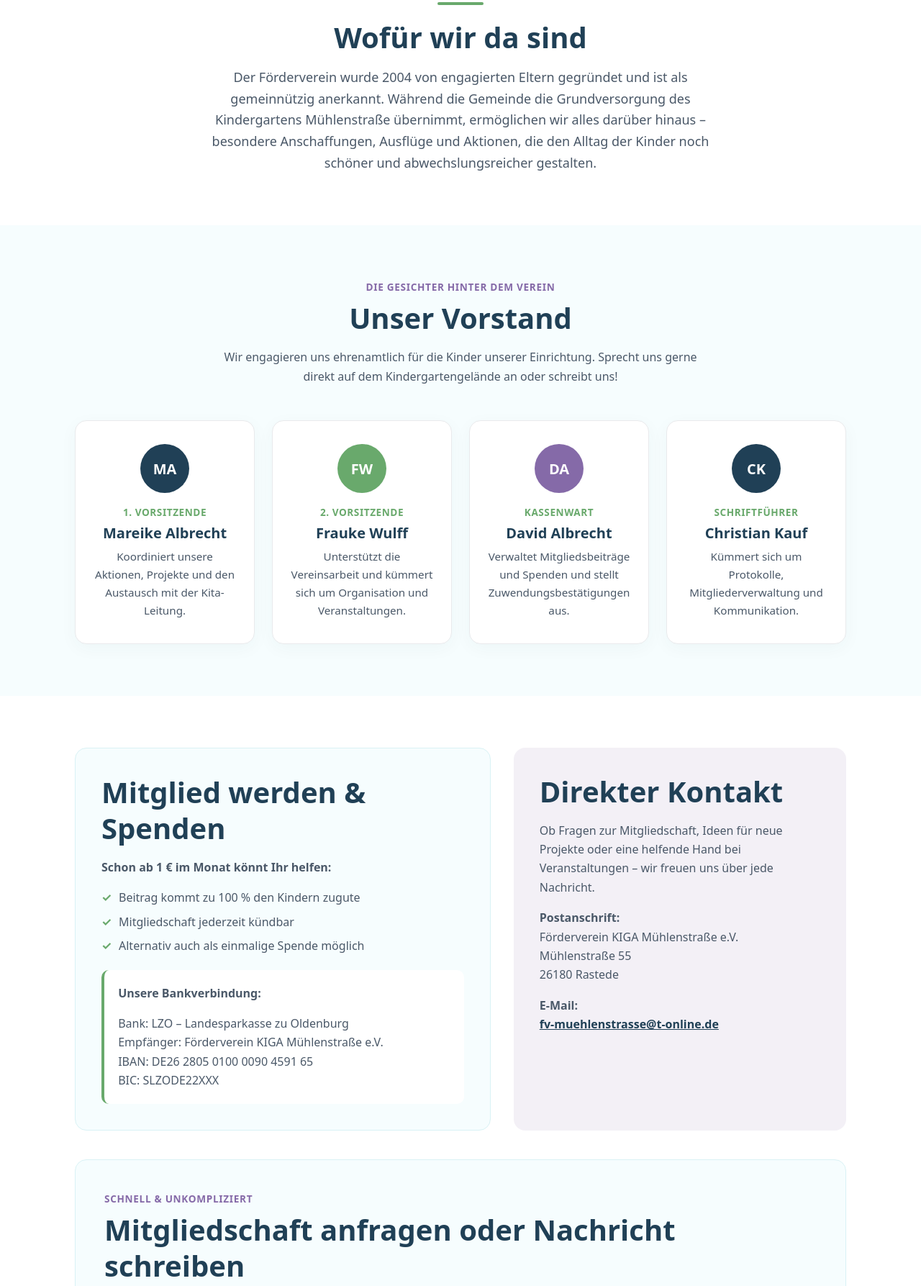
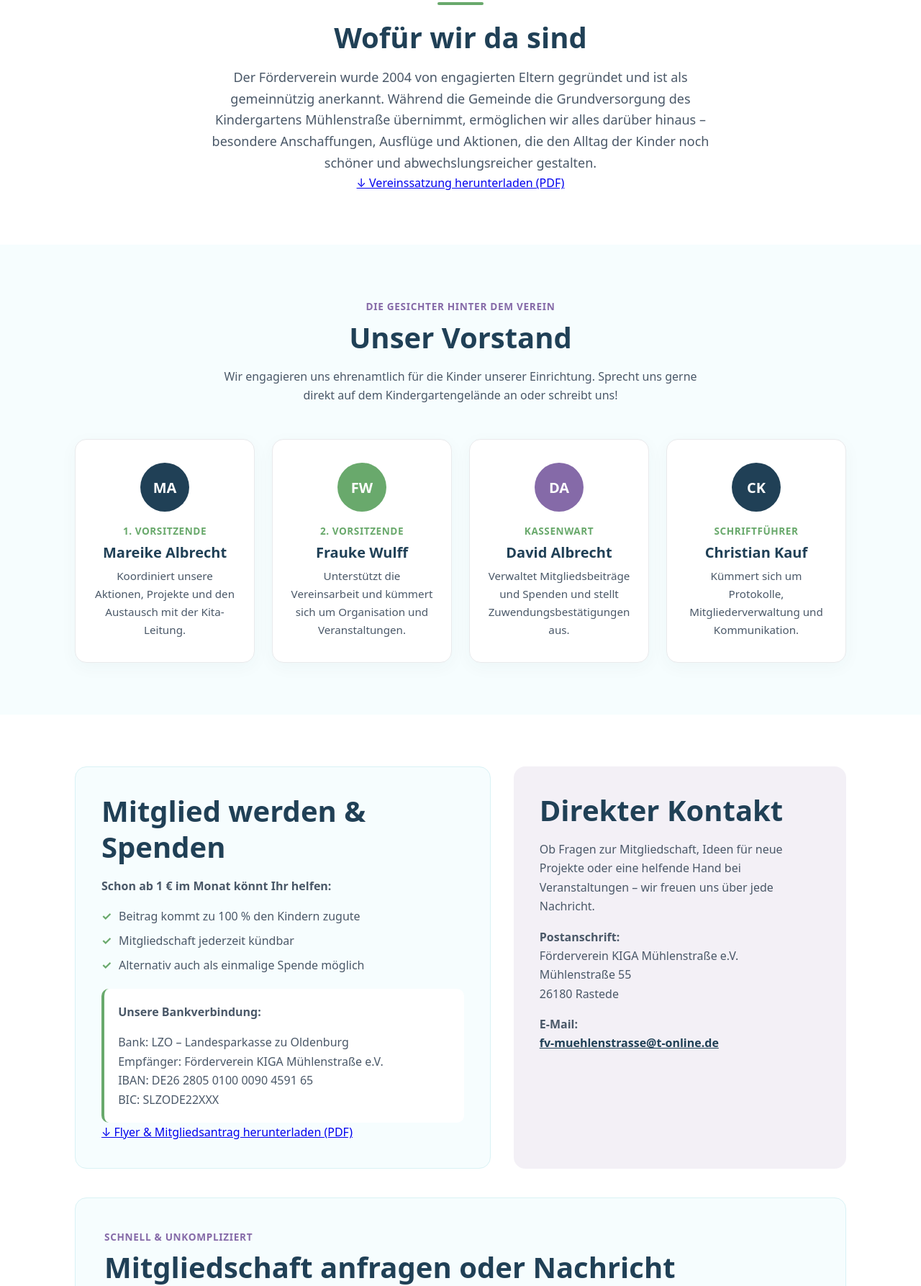
Before and after one commit to kyanwulff-cmyk/fv-muehlenstrasse, a plain HTML site: page index.html in a window 1280 px wide. Shown: the part 666-2453 px from the top of the page at 72% size. Drawn offline with Linux system fonts and the light colour scheme.

Commit message:
Update index.html

```diff
--- a/index.html
+++ b/index.html
@@ -4,7 +4,7 @@
   <meta charset="UTF-8">
   <meta name="viewport" content="width=device-width, initial-scale=1.0">
   <title>Förderverein KIGA Mühlenstrasse – Rastede</title>
-  <link rel="stylesheet" href="style.css?v=2">
+  <link rel="stylesheet" href="style.css?v=3">
   <link rel="icon" href="bilder/Favicon_Kiga_muehlenstr-300x300.jpg" type="image/jpeg">
 </head>
 <body>
@@ -45,6 +45,11 @@
           Der Förderverein wurde 2004 von engagierten Eltern gegründet und ist als gemeinnützig anerkannt.
           Während die Gemeinde die Grundversorgung des Kindergartens Mühlenstraße übernimmt, ermöglichen wir alles darüber hinaus – besondere Anschaffungen, Ausflüge und Aktionen, die den Alltag der Kinder noch schöner und abwechslungsreicher gestalten.
         </p>
+        <div class="doc-action">
+          <a href="dokumente/Satzung_des_Foerdervereins_KIGA_Muehlenstrasse.pdf" target="_blank" rel="noopener" class="btn-outline">
+            ↓ Vereinssatzung herunterladen (PDF)
+          </a>
+        </div>
       </div>
     </section>
 
@@ -110,6 +115,12 @@
                 IBAN: DE26 2805 0100 0090 4591 65<br>
                 BIC: SLZODE22XXX
               </p>
+            </div>
+
+            <div class="doc-action">
+              <a href="dokumente/260909_Fv-Kiga_Muehlenstrasse_Flyer-DINlang_RZ.pdf" target="_blank" rel="noopener" class="btn-outline">
+                ↓ Flyer &amp; Mitgliedsantrag herunterladen (PDF)
+              </a>
             </div>
           </div>
 
```
